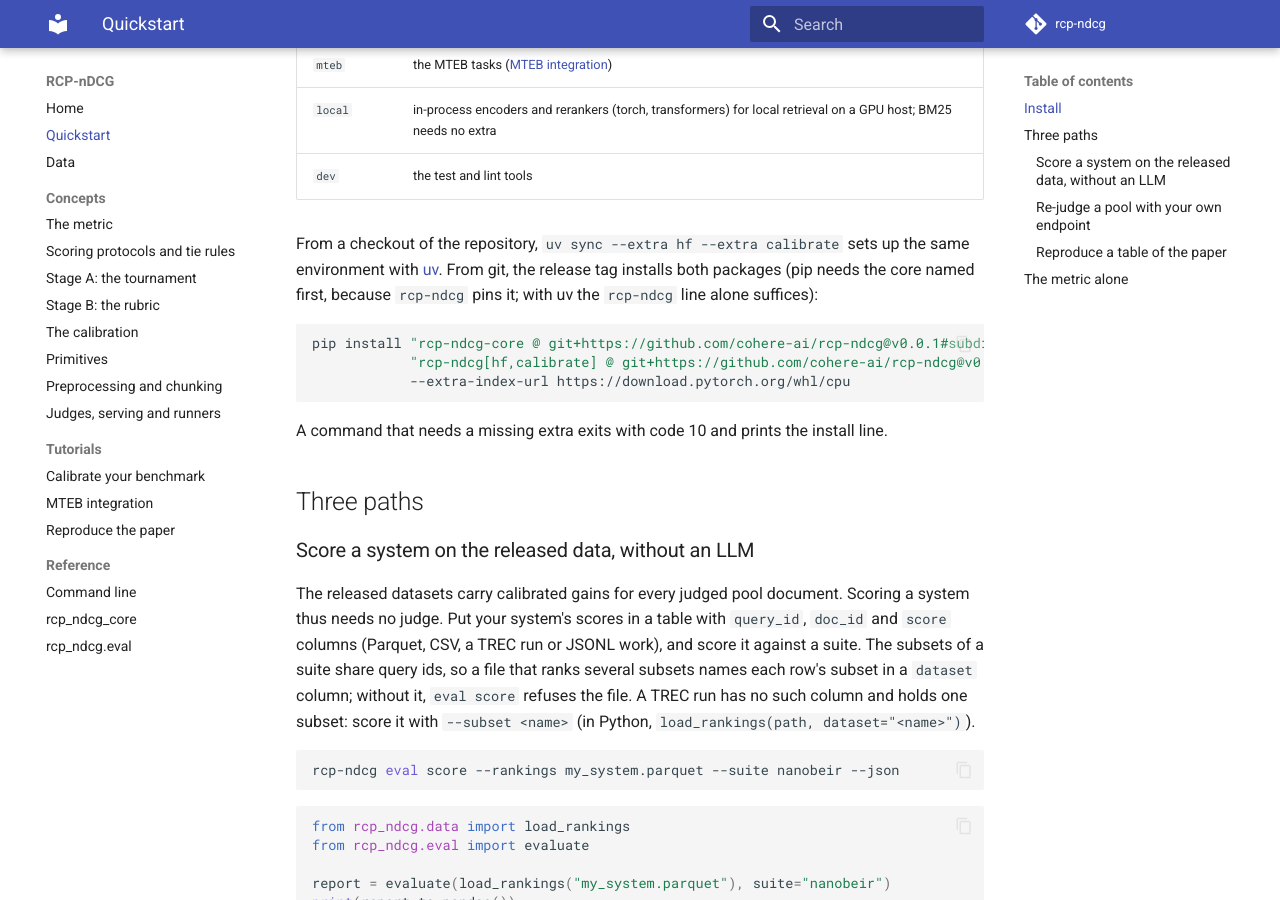
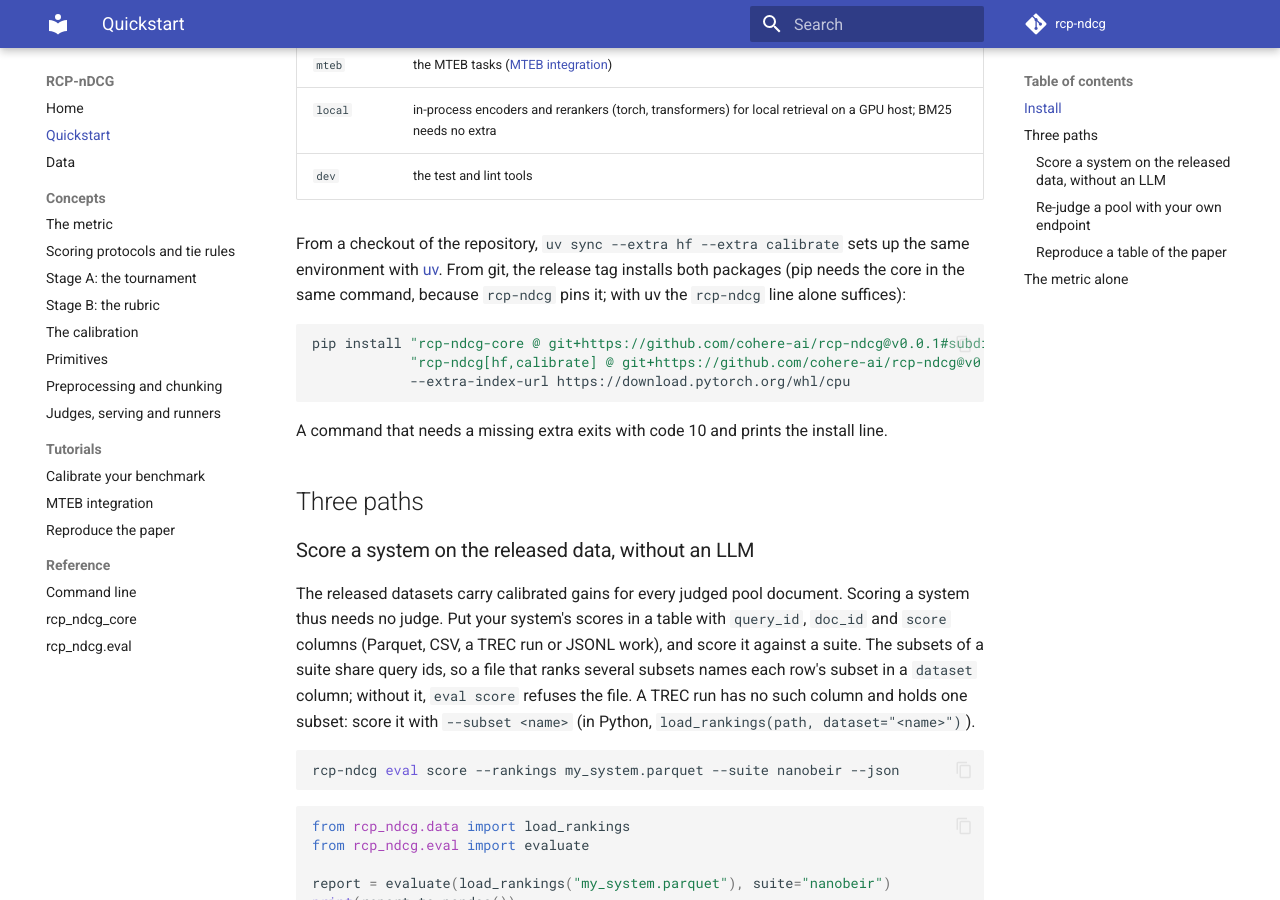
Before and after one commit to cohere-ai/rcp-ndcg, an MkDocs documentation site: the page built from docs/quickstart.md, in a window 1280 px wide and 900 px high, scrolled down 629 px. Built offline with MkDocs 1.6.1 and Material for MkDocs 9.7.7, drawn with Linux system fonts in a browser that asks for light colours; comment, search, counter and statistics services are not loaded.

Commit message:
Close the round-2 verifier findings on the README guard and the pip wording
The attribute guard now also covers href=, tolerates spaces around =, keeps
data-src= and friends out via a lookbehind, and scans prose only, so code
fences cannot raise false alarms. Say 'in the same command' rather than
'named first': pip's resolver is order-insensitive; naming rcp-ndcg-core in
the same invocation is what satisfies the pin.

````diff
--- a/docs/quickstart.md
+++ b/docs/quickstart.md
@@ -24,8 +24,8 @@
 | `dev` | the test and lint tools |
 
 From a checkout of the repository, `uv sync --extra hf --extra calibrate` sets up the same environment with
-[uv](https://github.com/astral-sh/uv). From git, the release tag installs both packages (pip needs the core named
-first, because `rcp-ndcg` pins it; with uv the `rcp-ndcg` line alone suffices):
+[uv](https://github.com/astral-sh/uv). From git, the release tag installs both packages (pip needs the core in the
+same command, because `rcp-ndcg` pins it; with uv the `rcp-ndcg` line alone suffices):
 
 ```bash
 pip install "rcp-ndcg-core @ git+https://github.com/cohere-ai/rcp-ndcg@v0.0.1#subdirectory=packages/rcp-ndcg-core" \
````
Also changed, not shown: 1 other file.
